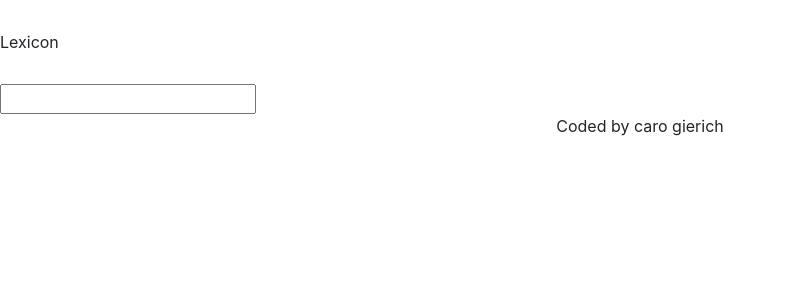
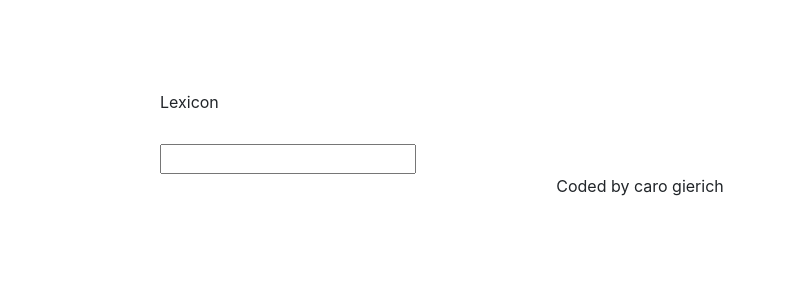
Before and after one commit to OlgaMilemis/dictionary, a React (Create React App) app: page / in a window 1280 px wide. Shown: the top 300 px of the page, without its empty margins (0-786 px from the left). Built offline with nearby package versions, Linux system fonts and the light colour scheme.

Commit message:
Added Outputs.js and  Meaning.js

```diff
--- a/src/App.css
+++ b/src/App.css
@@ -1,3 +1,9 @@
+.App {
+  padding: 60px 0 100px;
+  max-width: 960px;
+  margin: 0 auto;
+}
+
 .App-header {
   margin: 30px 0;
 }
--- a/src/Lexicon.css
+++ b/src/Lexicon.css
@@ -0,0 +1,4 @@
+.Lexicon {
+  max-width: 960px;
+  margin: 0 auto;
+}
--- a/src/Lexicon.js
+++ b/src/Lexicon.js
@@ -1,13 +1,17 @@
 import React, { useState } from "react";
 import axios from "axios";
 import "./Lexicon.css";
+import Outputs from "./Outputs";
 
 export default function Lexicon() {
   let [inputWord, setInputword] = useState("");
+  let [outputs, setOutputs] = useState(null);
 
   function showResult(response) {
     console.log(response.data[0]);
+    setOutputs(response.data[0]);
   }
+
   function search(event) {
     event.preventDefault();
     let apiUrl = `https://api.dictionaryapi.dev/api/v2/entries/en/${inputWord}`;
@@ -24,6 +28,7 @@ export default function Lexicon() {
       <form onSubmit={search}>
         <input type="search" onChange={handleWordInput} />
       </form>
+      <Outputs outputs={outputs} />
     </div>
   );
 }
--- /dev/null
+++ b/src/Meaning.js
@@ -0,0 +1,22 @@
+import React from "react";
+import "./Lexicon.css";
+
+export default function Meaning(props) {
+  console.log(props.meaning);
+  return (
+    <div className="Meaning">
+      <h3>{props.meaning.partOfSpeech}</h3>
+      {props.meaning.definitions.map(function (definition, index) {
+        return (
+          <div key={index}>
+            <p>
+              {definition.definition}
+              <br />
+              <em> {definition.example}</em>
+            </p>{" "}
+          </div>
+        );
+      })}
+    </div>
+  );
+}
--- /dev/null
+++ b/src/Outputs.js
@@ -0,0 +1,22 @@
+import React from "react";
+import "./Lexicon.css";
+import Meaning from "./Meaning";
+
+export default function Outputs(props) {
+  if (props.outputs) {
+    return (
+      <div className="Outputs">
+        <h2>{props.outputs.word} </h2>
+        {props.outputs.meanings.map(function (meaning, index) {
+          return (
+            <div key={index}>
+              <Meaning meaning={meaning} />
+            </div>
+          );
+        })}
+      </div>
+    );
+  } else {
+    return null;
+  }
+}
```
